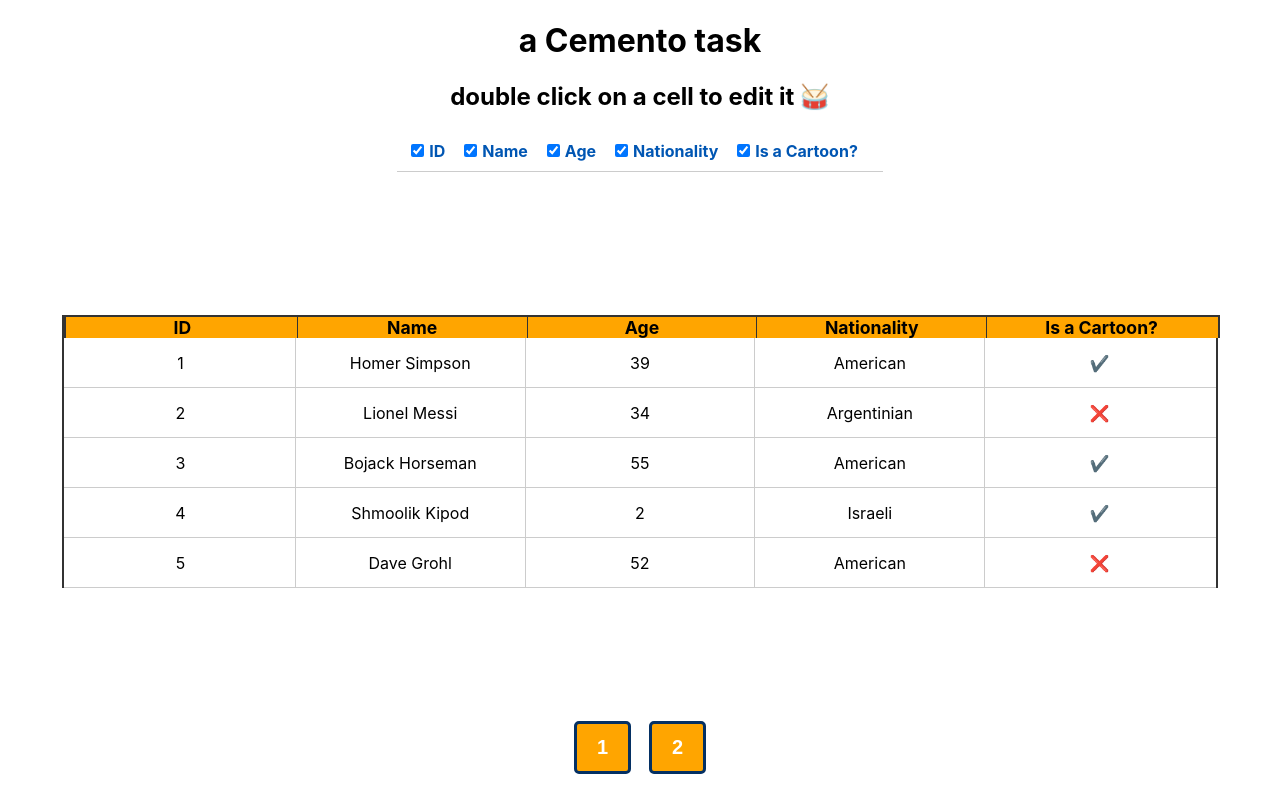
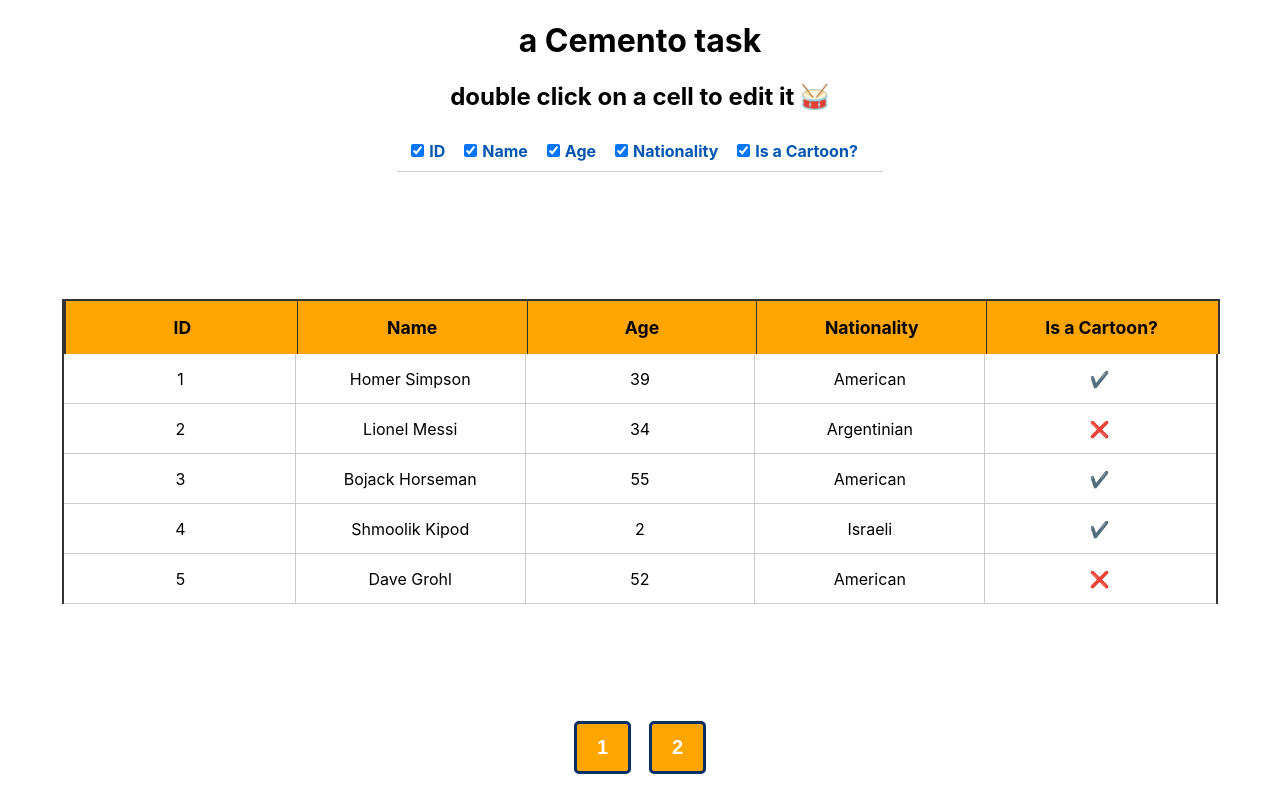
Before and after one commit to eladlaor/table-manager, a React (Create React App) app: page / in a window 1280 px wide. Built offline with nearby package versions, Linux system fonts and the light colour scheme.

Commit message:
tiny touchup

```diff
--- a/src/App.css
+++ b/src/App.css
@@ -114,7 +114,7 @@
   display: flex;
   align-items: center;
   justify-content: center;
-  padding: 0 16px;
+  padding: 16px 16px;
   text-align: center;
   border-right: 1px solid #333;
   font-size: 1.1rem;
--- a/src/components/table/TableCell.tsx
+++ b/src/components/table/TableCell.tsx
@@ -14,10 +14,10 @@ export default function TableCell({
   const [inputValue, setInputValue] = useState(value);
 
   const handleDoubleClick = () => {
-    if (type !== Types.Boolean) {
+    if (type === Types.Boolean) {
+      onUpdate(!value);
+    } else {
       setIsEditing(true);
-    } else {
-      onUpdate(!value);
     }
   };
 
```
